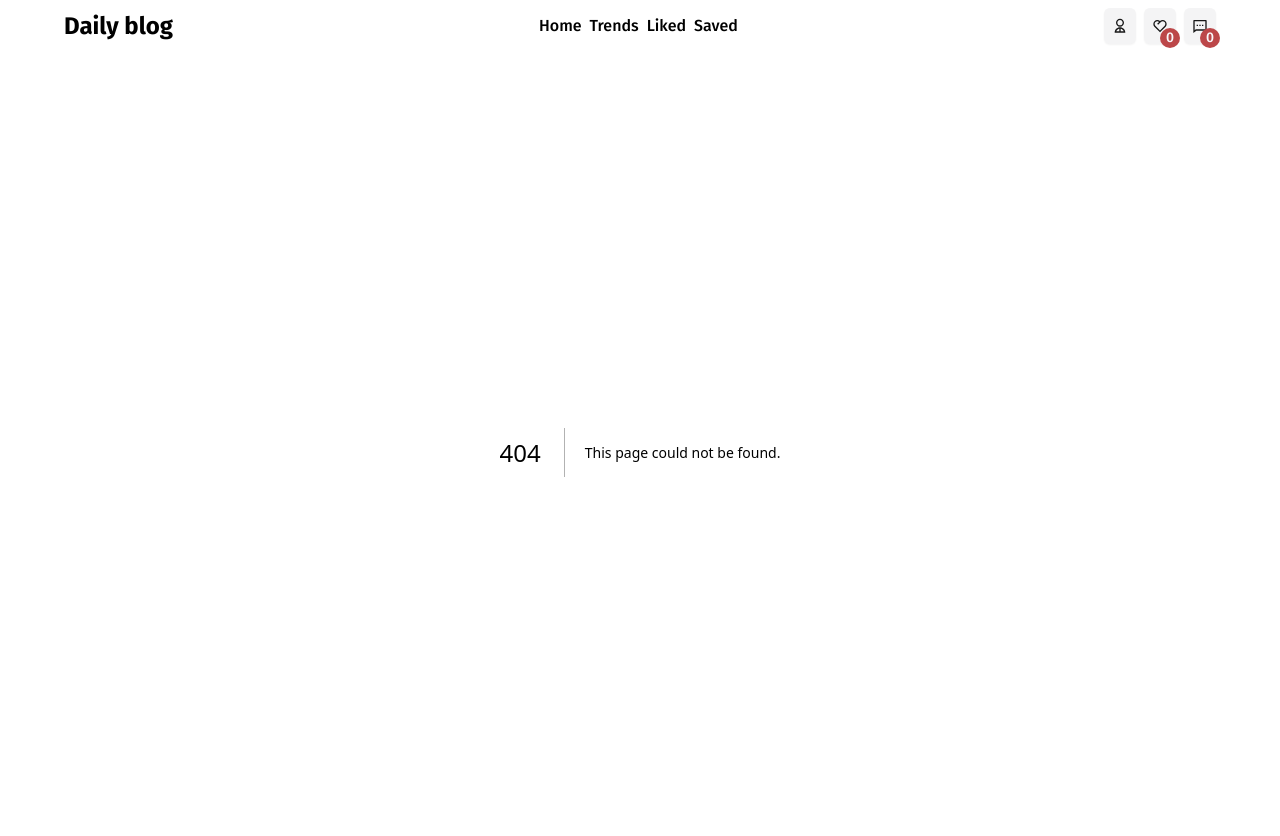
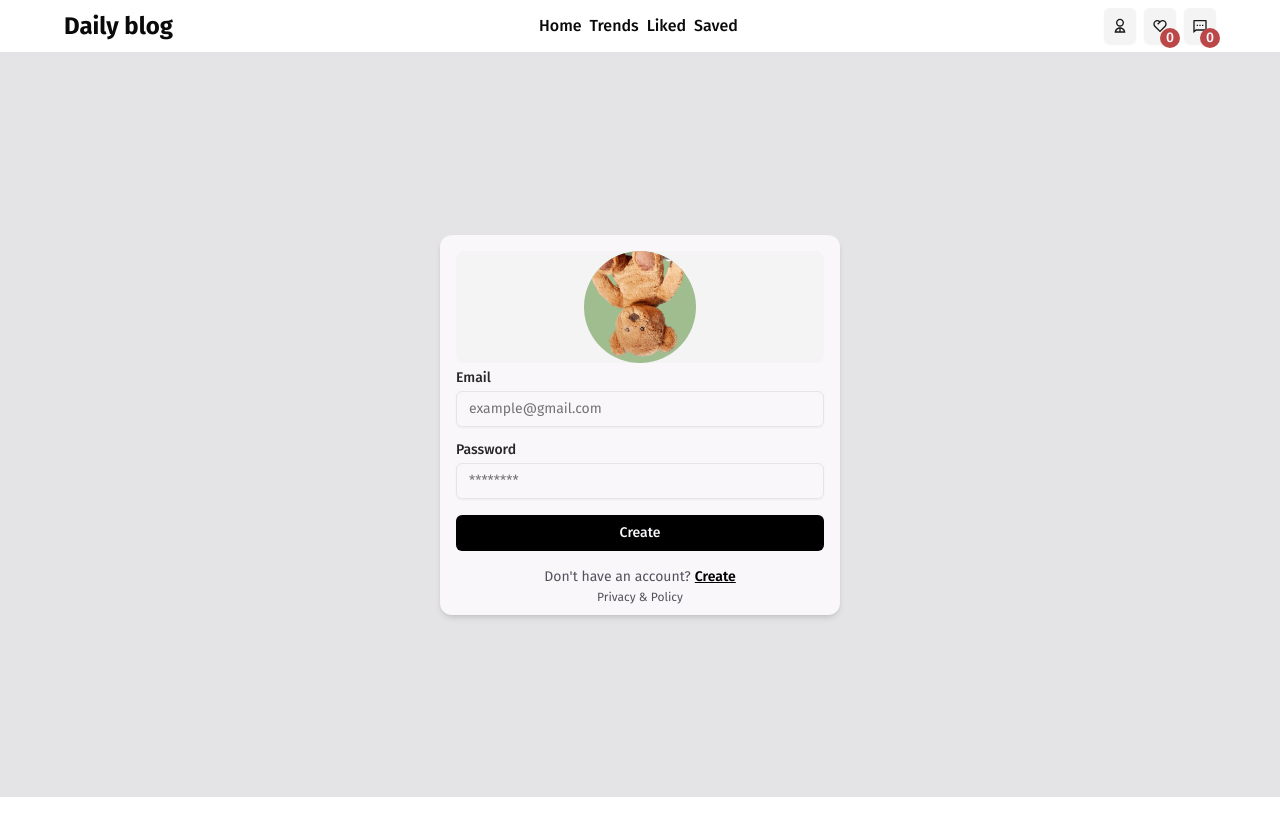
Before and after one commit to Mhorg8/blog-page-v1, a Next.js app: page /login in a window 1280 px wide. Before the commit this address had no page. Shown: the top 836 px of the page. After the commit the page ends 800 px from the top, so only its background shows below. Built offline with nearby package versions, Linux system fonts and the light colour scheme.

Commit message:
create login and signUp page and customInput

```diff
--- /dev/null
+++ b/src/app/(auth)/login/page.tsx
@@ -0,0 +1,54 @@
+import FormImage from "@/app/FormImage";
+import CustomInput from "@/components/CustomInput";
+import { Button } from "@/components/ui/button";
+import Link from "next/link";
+import React from "react";
+
+const LoginPage = () => {
+  return (
+    <div className=" bg-zinc-200 h-[calc(100dvh-55px)] w-full flex items-center justify-center">
+      <div className="form-wrapper">
+        <FormImage />
+
+        <div className="w-full h-2/3 mt-2">
+          <form className="space-y-4">
+            <CustomInput
+              name="email"
+              label="Email"
+              placeHolder="example@gmail.com"
+              type="email"
+            />
+
+            <CustomInput
+              name="password"
+              label="Password"
+              placeHolder="********"
+              type="password"
+            />
+            <Button variant="success" className="w-full ">
+              Create
+            </Button>
+
+            <div className="text-sm text-center text-zinc-600 ">
+              <p>
+                Don&apos;t have an account?
+                <Link
+                  className="underline text-black font-semibold ml-1 hover:text-green"
+                  href="/signup"
+                >
+                  Create
+                </Link>
+              </p>
+              <Link className="text-xs" href="/">
+                {" "}
+                Privacy & Policy
+              </Link>
+            </div>
+          </form>
+        </div>
+      </div>
+    </div>
+  );
+};
+
+export default LoginPage;
--- /dev/null
+++ b/src/app/(auth)/signup/page.tsx
@@ -0,0 +1,51 @@
+import FormImage from "@/app/FormImage";
+import CustomInput from "@/components/CustomInput";
+import { Button } from "@/components/ui/button";
+import Link from "next/link";
+import React from "react";
+
+const SignupPage = () => {
+  return (
+    <div className=" bg-zinc-200 h-[calc(100dvh-55px)] w-full flex items-center justify-center">
+      <div className="form-wrapper">
+        <FormImage />
+        <div className="w-full h-2/3 mt-2">
+          <form className="space-y-4">
+            <CustomInput
+              name="email"
+              label="Email"
+              placeHolder="example@gmail.com"
+              type="email"
+            />
+
+            <CustomInput
+              name="password"
+              label="Password"
+              placeHolder="********"
+              type="password"
+            />
+            <Button className="w-full">Create</Button>
+
+            <div className="text-sm text-center text-zinc-600 ">
+              <p>
+                Already have an account?{" "}
+                <Link
+                  className="underline text-black font-semibold ml-1 hover:text-green"
+                  href="/login"
+                >
+                  Login
+                </Link>
+              </p>
+              <Link className="text-xs" href="/">
+                {" "}
+                Privacy & Policy
+              </Link>
+            </div>
+          </form>
+        </div>
+      </div>
+    </div>
+  );
+};
+
+export default SignupPage;
--- /dev/null
+++ b/src/app/FormImage.tsx
@@ -0,0 +1,26 @@
+"use client";
+
+import { easeIn, motion } from "framer-motion";
+import Image from "next/image";
+const FormImage = () => {
+  return (
+    <div className="w-full h-1/3 flex items-center justify-center bg-zinc-100 rounded-lg">
+      <motion.div
+        // initial={{ rotate: 0 }}
+        animate={{ rotate: 360 }}
+        transition={{ duration: 1.5, repeat: Infinity, ease: easeIn }}
+        className="w-28 h-28 rounded-full bg-green bg-opacity-60 relative overflow-hidden"
+      >
+        <Image
+          src={"/bearImage.png"}
+          alt=""
+          fill
+          sizes="fill"
+          className="object-center object-cover scale-125"
+        />
+      </motion.div>
+    </div>
+  );
+};
+
+export default FormImage;
--- /dev/null
+++ b/src/components/CustomInput.tsx
@@ -0,0 +1,39 @@
+import React from "react";
+import { Input } from "./ui/input";
+import { Label } from "./ui/label";
+
+interface Props {
+  label: string;
+  placeHolder?: string;
+  containerStyle?: string;
+  name: string;
+  type: "text" | "password" | "email" | "number";
+  disable?: boolean;
+}
+
+const CustomInput = ({
+  label,
+  placeHolder,
+  containerStyle,
+  type,
+  name,
+  disable,
+}: Props) => {
+  return (
+    <div className={`flex flex-col ${containerStyle} gap-1.5`}>
+      <Label htmlFor={name} className="text-zinc-800 capitalize">
+        {label}
+      </Label>
+      <Input
+        className=""
+        id={name}
+        name={name}
+        type={type}
+        placeholder={placeHolder}
+        disabled={disable}
+      />
+    </div>
+  );
+};
+
+export default CustomInput;
--- /dev/null
+++ b/src/components/ui/input.tsx
@@ -0,0 +1,22 @@
+import * as React from "react";
+
+import { cn } from "@/lib/utils";
+
+const Input = React.forwardRef<HTMLInputElement, React.ComponentProps<"input">>(
+  ({ className, type, ...props }, ref) => {
+    return (
+      <input
+        type={type}
+        className={cn(
+          "flex h-9 w-full rounded-md border border-input bg-transparent px-3 py-1 text-base shadow-sm transition-colors file:border-0 file:bg-transparent file:text-sm file:font-medium file:text-foreground placeholder:text-muted-foreground focus-visible:outline-none  disabled:cursor-not-allowed disabled:opacity-50 md:text-sm focus:ring-2 focus:ring-green/60",
+          className
+        )}
+        ref={ref}
+        {...props}
+      />
+    );
+  }
+);
+Input.displayName = "Input";
+
+export { Input };
--- /dev/null
+++ b/src/components/ui/label.tsx
@@ -0,0 +1,26 @@
+"use client"
+
+import * as React from "react"
+import * as LabelPrimitive from "@radix-ui/react-label"
+import { cva, type VariantProps } from "class-variance-authority"
+
+import { cn } from "@/lib/utils"
+
+const labelVariants = cva(
+  "text-sm font-medium leading-none peer-disabled:cursor-not-allowed peer-disabled:opacity-70"
+)
+
+const Label = React.forwardRef<
+  React.ElementRef<typeof LabelPrimitive.Root>,
+  React.ComponentPropsWithoutRef<typeof LabelPrimitive.Root> &
+    VariantProps<typeof labelVariants>
+>(({ className, ...props }, ref) => (
+  <LabelPrimitive.Root
+    ref={ref}
+    className={cn(labelVariants(), className)}
+    {...props}
+  />
+))
+Label.displayName = LabelPrimitive.Root.displayName
+
+export { Label }
```
Also changed, not shown: public/bearImage.png (added).
